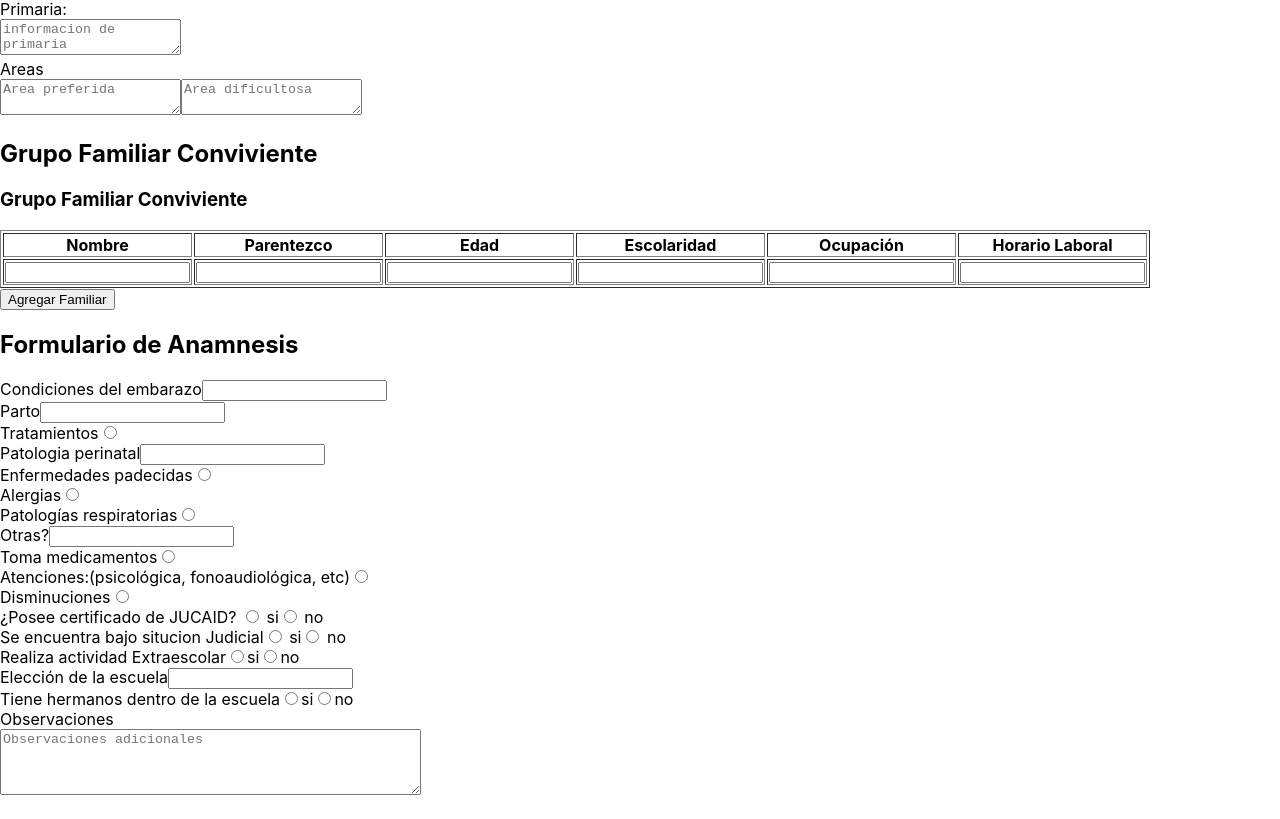
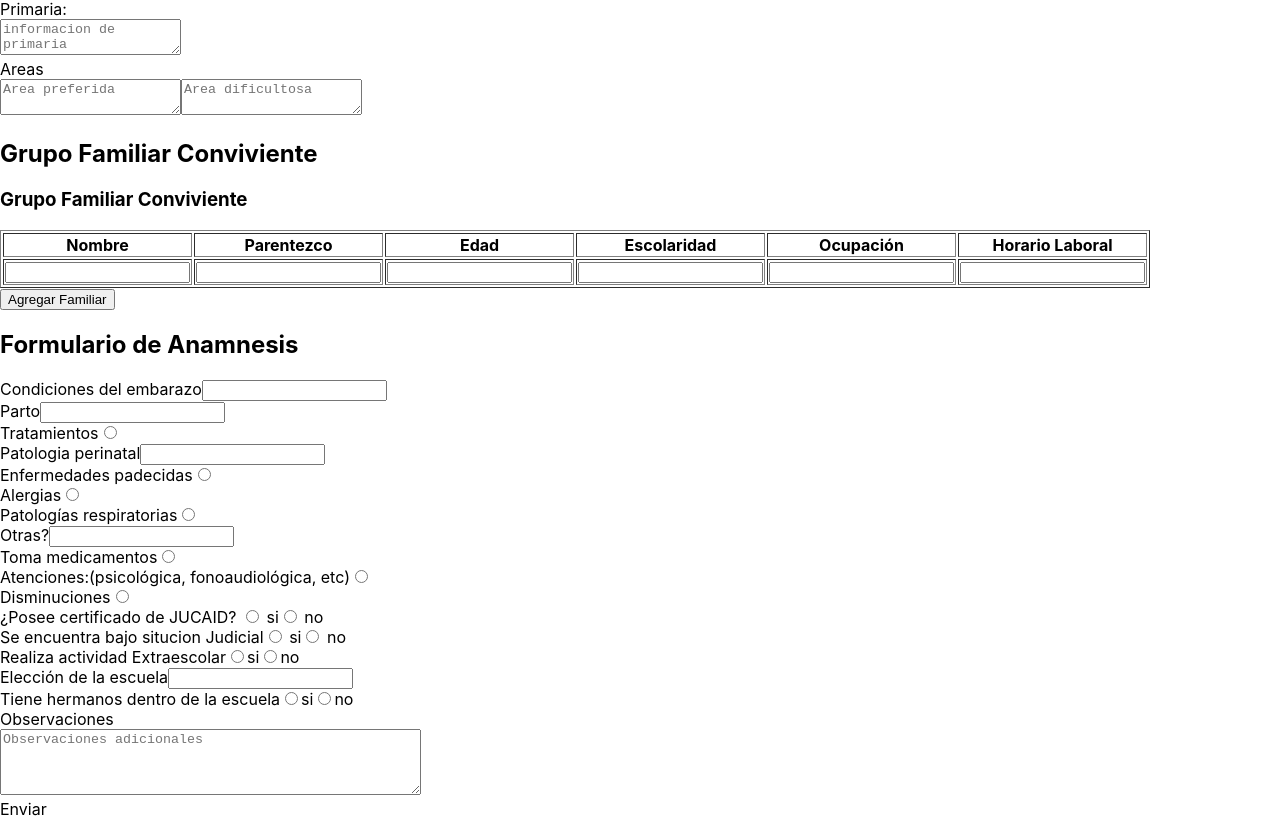
Before and after one commit to Bauty6/Asesoria, a React (Create React App) app: page / in a window 1280 px wide. Shown: the part 535-1354 px from the top of the page. Built offline with nearby package versions, Linux system fonts and the light colour scheme.

Commit message:
boton aplicado

```diff
--- a/src/App.jsx
+++ b/src/App.jsx
@@ -1,18 +1,20 @@
 import Entrevista from './components/Entrevista';
 import TablaFamilia from './components/Tabla';
 import Anamnesis from './components/Anamnesis';
+import SubmitButton from './components/SubmitButton';
 
 
 
 const App= () => {
   return (
     <div className="App">
-      <h1>Formulario de Entrevista</h1>
+    <h1>Formulario de Entrevista</h1>
       <Entrevista />
       <h2>Grupo Familiar Conviviente</h2>
       <TablaFamilia />
       <h2>Formulario de Anamnesis</h2>
      <Anamnesis/>
+     <submitButton onClick={() => alert("Formulario enviado")}>Enviar</submitButton>
     </div>
   );
 }
```
